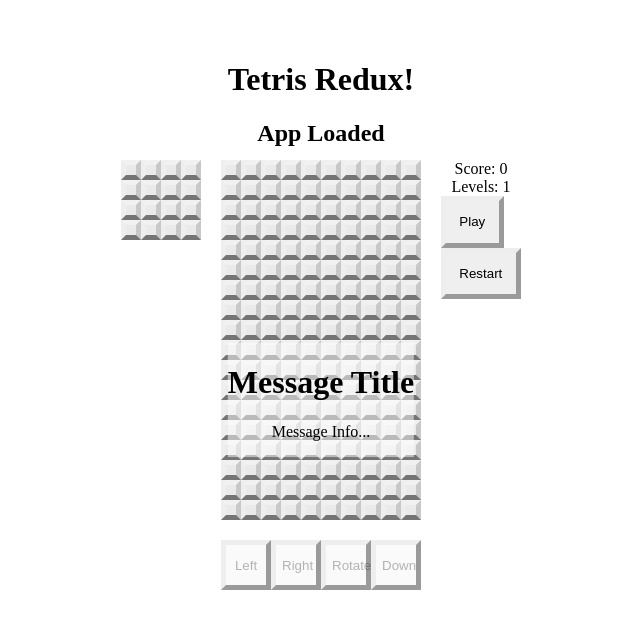
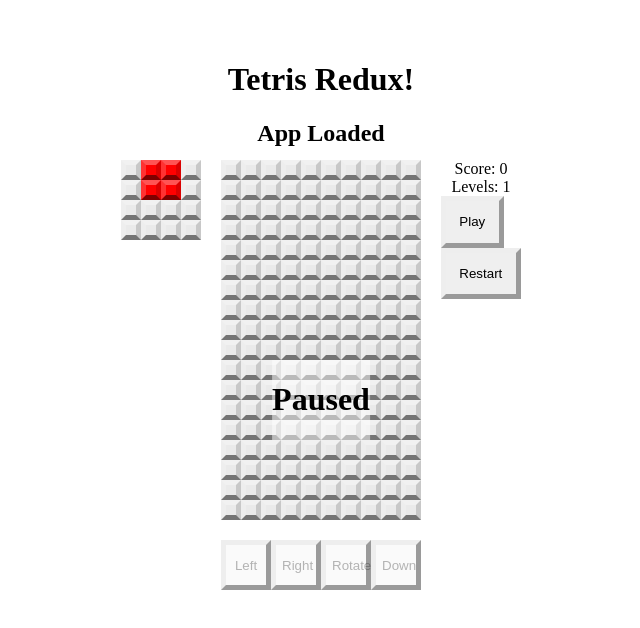
Before and after one commit to ddoherty145/tetris-app, a React (Vite) app: page / in a window 1280 px wide. Shown: the top 628 px of the page, without its empty margins (319-959 px from the left). Built offline with nearby package versions, Linux system fonts and the light colour scheme.

Commit message:
connection from message popup

```diff
--- a/src/components/MessagePopup.jsx
+++ b/src/components/MessagePopup.jsx
@@ -1,10 +1,23 @@
 import React from 'react';
+import { useSelector } from 'react-redux';
 
 export default function MessagePopup() {
+    const { isRunning, gameOver } = useSelector((state) => state);
+
+    let message = '';
+    let isHidden = 'hidden';
+
+    if (gameOver) {
+        message = 'Game Over';
+        isHidden = '';
+    } else if (!isRunning) {
+        message = 'Paused';
+        isHidden = '';
+    }
+
     return (
-        <div className="message-popup">
-            <h1>Message Title</h1>
-            <p>Message Info...</p>
+        <div className={`message-popup ${isHidden}`}>
+            <h1>{message}</h1>
         </div>
     )
 }
--- a/src/components/NextBlock.jsx
+++ b/src/components/NextBlock.jsx
@@ -1,39 +1,21 @@
-// import React from 'react';
-// import GridSquare from './GridSquare';
-// import { useSelector } from 'react-redux';
-// import { shapes } from '../utils';
-
-// export default function NextBlock() {
-//   const nextShape = useSelector((state) => state.nextShape);
-//   const block = shapes[nextShape][0];
-
-//   const grid = block.map((rowArray, row) =>
-//     rowArray.map((square, col) => {
-//       const color = square ? nextShape : 0;
-//       return <GridSquare key={`${row}${col}`} color={color} />;
-//     })
-//   );
-
-//   return <div className="next-block">{grid}</div>;
-// }
-
 import React from 'react';
 import GridSquare from './GridSquare';
+import { useSelector } from 'react-redux';
+import { shapes } from '../utils';
 
-// Draws the "next" block view showing the next block to drop
 export default function NextBlock() {
-  const block = [
-    [0, 0, 0, 0],
-    [0, 0, 0, 0],
-    [0, 0, 0, 0],
-    [0, 0, 0, 0],
-  ];
+  const nextShape = useSelector((state) => state.game.nextShape);
+  const shapeArray = shapes[nextShape] ? shapes[nextShape][0] : shapes[0][0];
 
-  const grid = block.map((rowArray, row) =>
-    rowArray.map((square, col) => (
-      <GridSquare key={`${row}${col}`} color={square} />
-    ))
-  );
+  const grid = [];
+
+  for (let row = 0; row < 4; row++) {
+    for (let col = 0; col < 4; col++) {
+      const isFilled = shapeArray[row] && shapeArray[row][col];
+      const color = isFilled ? nextShape : 0;
+      grid.push(<GridSquare key={`${row}${col}`} color={color} />);
+    }
+  }
 
   return <div className="next-block">{grid}</div>;
 }
--- a/src/components/ScoreBoard.jsx
+++ b/src/components/ScoreBoard.jsx
@@ -5,10 +5,10 @@ export default function ScoreBoard() {
         <div className ="score-board">
             <div>Score: 0</div>
             <div>Levels: 1</div>
-            <button className="score-board-button" onClick={(e) => {
+            <button className="score-board-button" onClick={() => {
                 //...
             }}>Play</button>
-            <button className="score-board-button" onClick={(e) => {
+            <button className="score-board-button" onClick={() => {
                 //...
             }}>Restart</button>
         </div>
```
